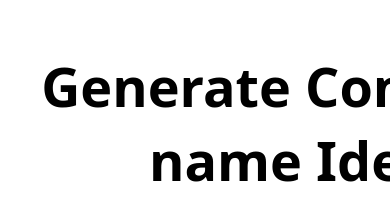
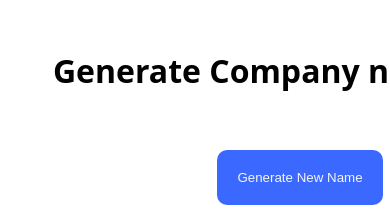
Before and after one commit to RifatParadoxical/CompanyNameGenaretor-SigmaWebDevelopment, a plain HTML site: page index.html in a window 390 px wide. Shown: the part 120-342 px from the top of the page. Drawn offline with nearby package versions, Linux system fonts and the light colour scheme.

Commit message:
Update index.html

```diff
--- a/index.html
+++ b/index.html
@@ -70,11 +70,6 @@
       padding: 0; */
       width: 100vw;
     }
-       @media only screen and (max-width: 600px){
-      h1 , h2{
-        font-size: 54px;
-      }
-    }
   </style>
   <body>
     <main>
```
